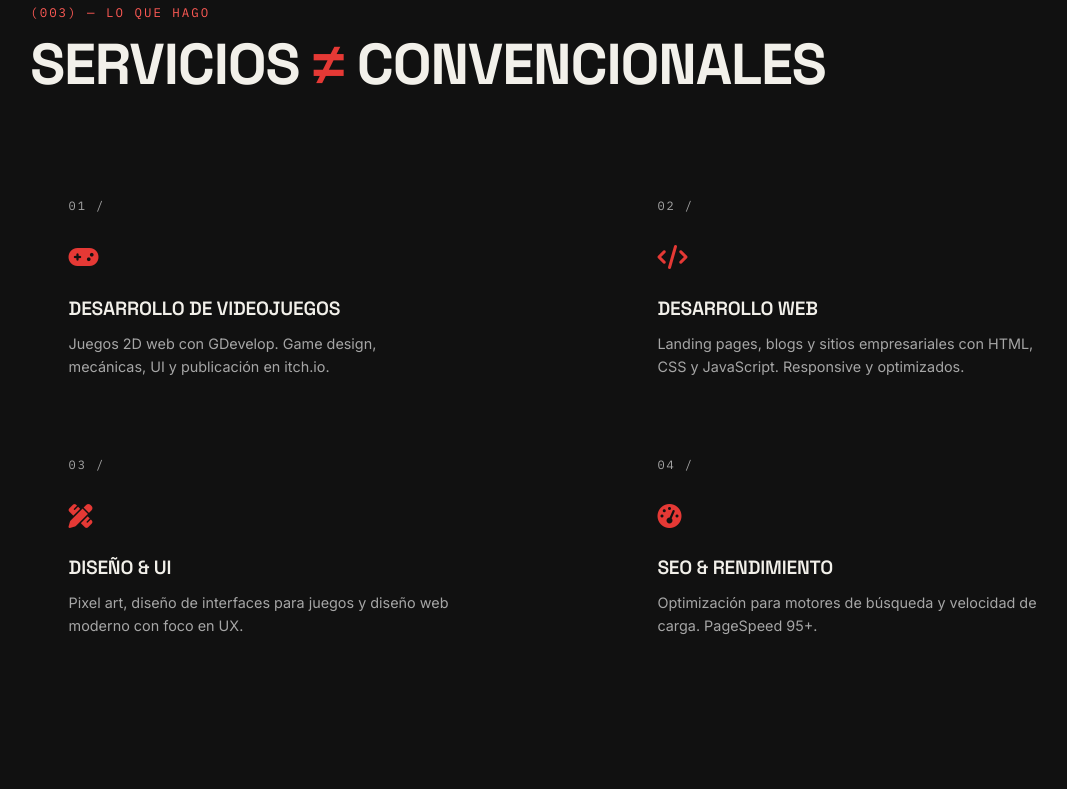
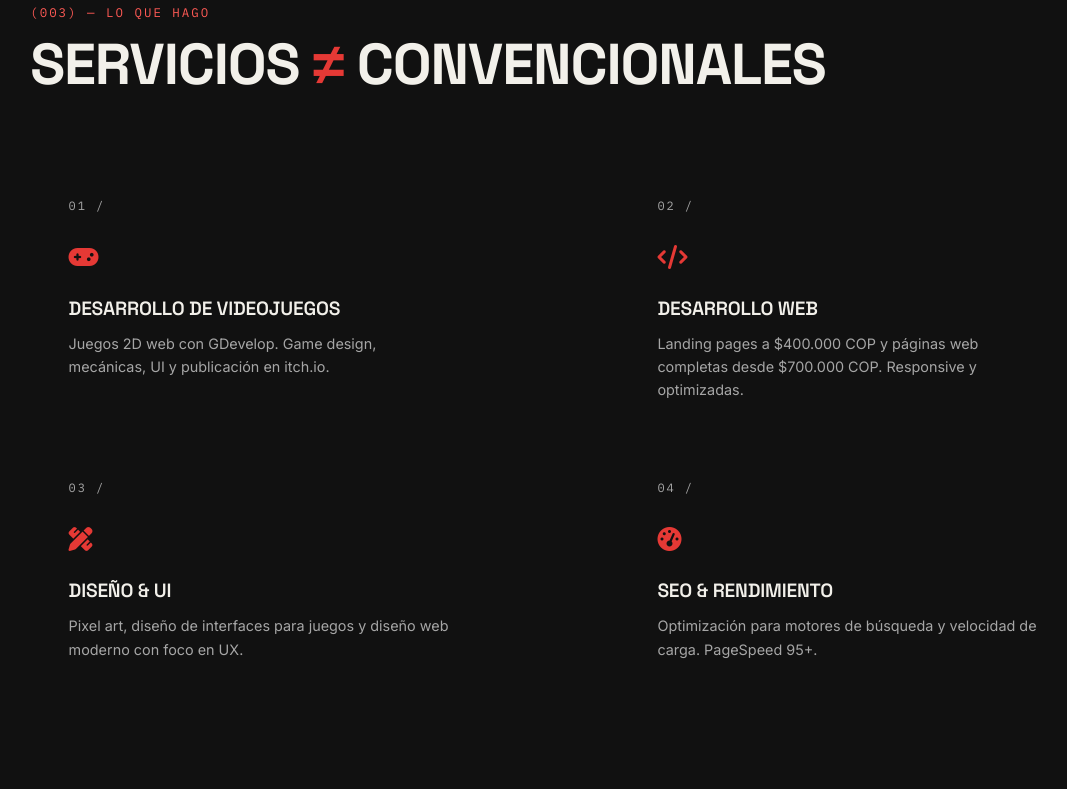
Before and after one commit to kaelcore143-cpu/portfolio, a plain HTML site: page index.html in a window 1280 px wide. Shown: the part 1336-2125 px from the top of the page, without its empty margins (21-1088 px from the left). Drawn offline with Linux system fonts and the light colour scheme.

Commit message:
Actualiza precios, proyectos y testimonios
Oferta de 2 landing pages a .000 COP; landing individual .000 y web completa desde .000. Proyectos reducidos a Salupi Crochet y Car Films; testimonios reducidos a dos.

```diff
--- a/config.js
+++ b/config.js
@@ -73,7 +73,7 @@ const CONFIG = {
       number: "02",
       icon: "fa-code",
       title: "Desarrollo Web",
-      description: "Landing pages, blogs y sitios empresariales con HTML, CSS y JavaScript. Responsive y optimizados.",
+      description: "Landing pages a $400.000 COP y páginas web completas desde $700.000 COP. Responsive y optimizadas.",
     },
     {
       number: "03",
@@ -94,13 +94,14 @@ const CONFIG = {
   offer: {
     badge: "Oferta especial",
     number: "(004)",
-    title: "Landing Page Personalizada",
-    oldPrice: "$185.000",
-    price: "$110.000",
+    title: "2 Landing Pages Personalizadas",
+    oldPrice: "$800.000",
+    price: "$300.000",
     currency: "COP",
-    note: "Pago único · Entrega en 5–7 días hábiles",
-    timerLabel: "Precio especial por tiempo limitado",
+    note: "Landing individual $400.000 · Web completa desde $700.000 COP",
+    timerLabel: "Oferta por tiempo limitado · dos landing pages",
     features: [
+      "2 landing pages personalizadas (valor $800.000)",
       "Diseño moderno y personalizado",
       "100% responsive (móvil, tablet, PC)",
       "Formulario de contacto o botón WhatsApp",
@@ -109,7 +110,7 @@ const CONFIG = {
       "Entrega en 5–7 días hábiles",
       "1 revisión de ajustes incluida",
     ],
-    ctaLabel: "Quiero mi Landing Page",
+    ctaLabel: "Quiero las 2 Landing Pages",
   },
 
   /* ── Proyectos (masonry) ─────────────────────────────────
@@ -118,26 +119,6 @@ const CONFIG = {
   projects: [
     {
       number: "01",
-      title: "Dinoruta",
-      description: "Juego de cartas con dinosaurios: escapa, lucha, recolecta gemas.",
-      image: "game-dinoruta.png",
-      tags: ["GDevelop", "Cartas", "Indie"],
-      link: "https://tortu-gas.itch.io/dinoruta",
-      linkLabel: "Ver en itch.io",
-      aspect: "4/3",
-    },
-    {
-      number: "02",
-      title: "Crazy Intense",
-      description: "Elimina fantasmas, consume pastillas y logra la máxima puntuación.",
-      image: "game-crazy-intense.png",
-      tags: ["Arcade", "GDevelop"],
-      link: "https://tortu-gas.itch.io/crazy-intense",
-      linkLabel: "Ver en itch.io",
-      aspect: "3/4",
-    },
-    {
-      number: "03",
       title: "Salupi Crochet",
       description: "Tienda online con catálogo visual, carrito y pasarela de pago.",
       image: "project-placeholder.svg",
@@ -147,17 +128,7 @@ const CONFIG = {
       aspect: "4/3",
     },
     {
-      number: "04",
-      title: "Ruta 71 Motofilms",
-      description: "Sitio web para estética vehicular de motos. Servicios, galería y contacto directo por WhatsApp.",
-      image: "project-placeholder.svg",
-      tags: ["Landing Page", "Motos", "Responsive"],
-      link: "https://ruta71motofilms.com",
-      linkLabel: "Ver sitio",
-      aspect: "3/4",
-    },
-    {
-      number: "05",
+      number: "02",
       title: "Car Films",
       description: "Landing page para estética vehicular. Servicios, galería de trabajos y contacto por WhatsApp.",
       image: "project-placeholder.svg",
@@ -180,10 +151,5 @@ const CONFIG = {
       author: "Andrés M.",
       role: "Barbero · Barranquilla",
     },
-    {
-      quote: "El juego que desarrolló para nuestra campaña fue increíble. Muy creativo, cumplido con los tiempos y con una calidad increíble para su precio.",
-      author: "Camila T.",
-      role: "Diseñadora · Medellín",
-    },
   ],
 };
--- a/index.html
+++ b/index.html
@@ -59,7 +59,7 @@
           <p class="hero-tagline" id="heroTagline"><span class="skeleton sk-line w-30"></span></p>
           <p class="hero-desc" id="heroDesc"><span class="skeleton sk-line w-80"></span></p>
           <div class="hero-btns">
-            <a href="#offer" class="btn btn-primary">Quiero mi Landing Page</a>
+            <a href="#offer" class="btn btn-primary">Quiero las 2 Landing Pages</a>
             <a href="#projects" class="btn btn-ghost">Ver Proyectos</a>
           </div>
         </div>
```
Also changed, not shown: 1 other file.
